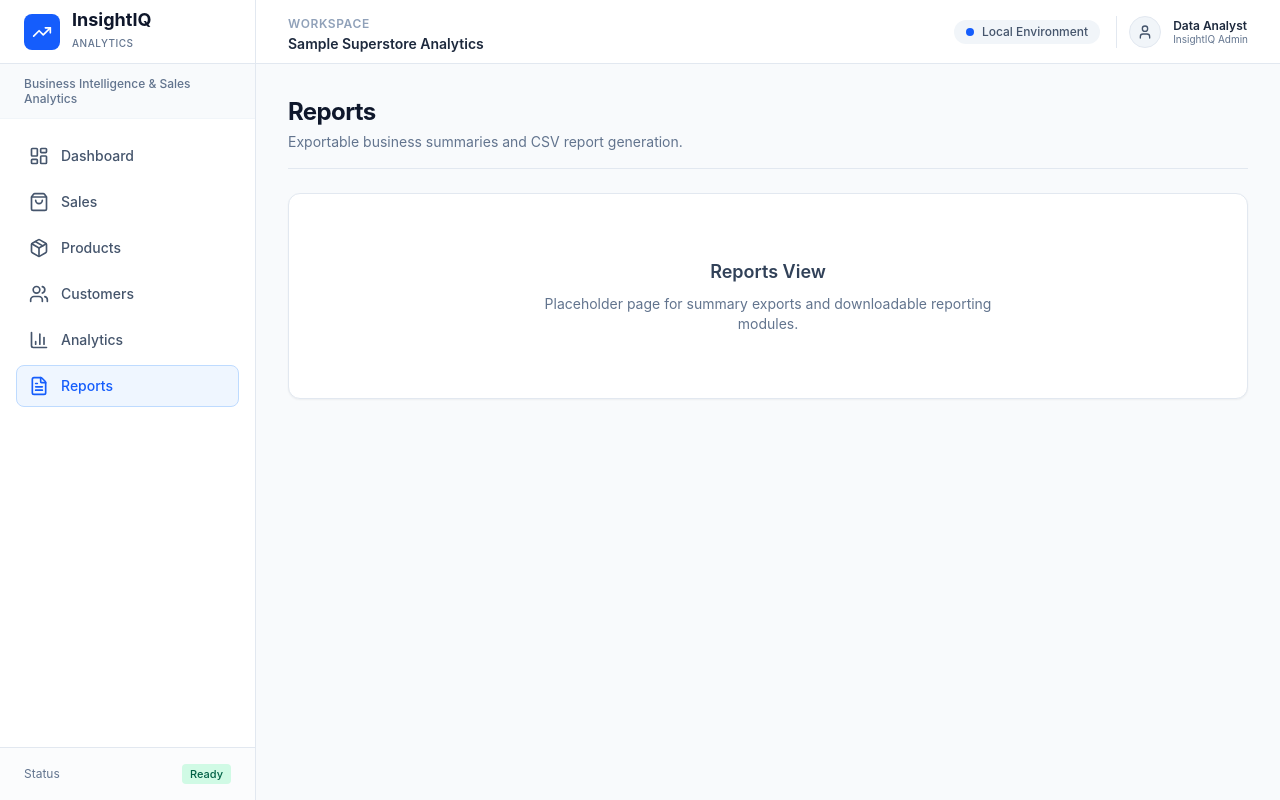
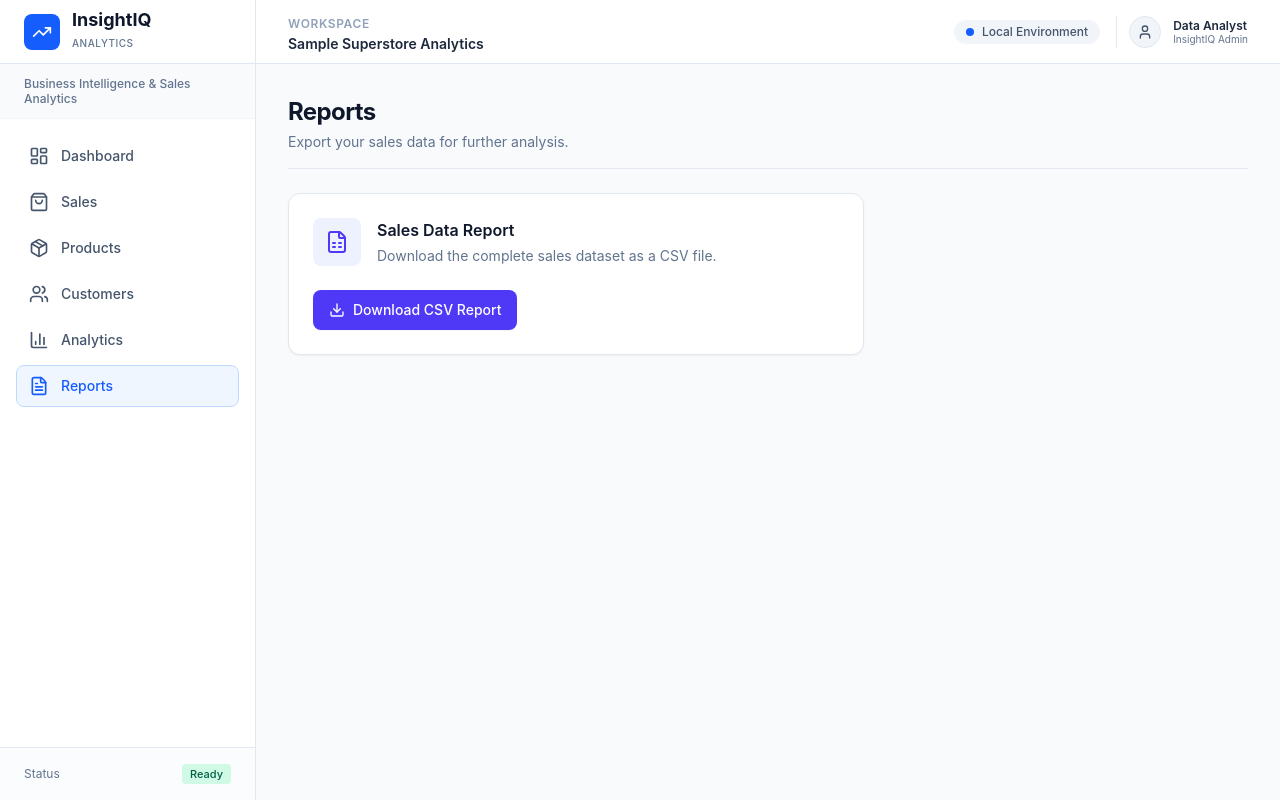
Before and after one commit to sharma-mohit-codes/InsightsIQ, a React app in the folder frontend/: page /reports in a window 1280 px wide. Built offline with nearby package versions, Linux system fonts and the light colour scheme; the HTML template or start-up script is replaced by a standard one.

Commit message:
feat(frontend): implement CSV report download

```diff
--- a/frontend/src/pages/ReportsPage.jsx
+++ b/frontend/src/pages/ReportsPage.jsx
@@ -1,18 +1,99 @@
-import React from 'react'
+import React, { useState } from 'react'
+import { Download, FileSpreadsheet, Loader2, AlertCircle } from 'lucide-react'
 
 export default function ReportsPage() {
+  const [downloading, setDownloading] = useState(false)
+  const [error, setError] = useState(null)
+
+  const handleDownload = async () => {
+    setDownloading(true)
+    setError(null)
+
+    try {
+      const BASE_URL = 'http://localhost:8000'
+      const response = await fetch(`${BASE_URL}/reports/export`)
+
+      if (!response.ok) {
+        throw new Error(`Download failed with status ${response.status}: ${response.statusText}`)
+      }
+
+      const disposition =
+        response.headers.get('content-disposition') ||
+        response.headers.get('Content-Disposition')
+      let filename = 'insightiq_sales_report.csv'
+      if (disposition && disposition.includes('filename=')) {
+        const matches = /filename[^;=\n]*=((['"]).*?\2|[^;\n]*)/.exec(disposition)
+        if (matches && matches[1]) {
+          filename = matches[1].replace(/['"]/g, '')
+        }
+      }
+
+      const blob = await response.blob()
+      const downloadUrl = window.URL.createObjectURL(blob)
+      const link = document.createElement('a')
+      link.href = downloadUrl
+      link.download = filename
+      document.body.appendChild(link)
+      link.click()
+      link.remove()
+      window.URL.revokeObjectURL(downloadUrl)
+    } catch (err) {
+      console.error('Failed to download report:', err)
+      setError(err.message || 'Failed to download report. Please try again.')
+    } finally {
+      setDownloading(false)
+    }
+  }
+
   return (
     <div className="space-y-6">
       <div className="border-b border-slate-200 pb-4">
         <h1 className="text-2xl font-bold text-slate-900 tracking-tight">Reports</h1>
-        <p className="text-sm text-slate-500 mt-1">Exportable business summaries and CSV report generation.</p>
+        <p className="text-sm text-slate-500 mt-1">
+          Export your sales data for further analysis.
+        </p>
       </div>
 
-      <div className="p-8 bg-white border border-slate-200 rounded-xl shadow-xs text-center py-16">
-        <h2 className="text-lg font-semibold text-slate-700">Reports View</h2>
-        <p className="text-sm text-slate-500 mt-2 max-w-md mx-auto">
-          Placeholder page for summary exports and downloadable reporting modules.
-        </p>
+      <div className="max-w-xl bg-white border border-slate-200 rounded-xl shadow-xs p-6 space-y-6">
+        <div className="flex items-start space-x-4">
+          <div className="p-3 bg-indigo-50 text-indigo-600 rounded-lg flex-shrink-0">
+            <FileSpreadsheet className="w-6 h-6" />
+          </div>
+          <div className="space-y-1 flex-1">
+            <h2 className="text-base font-semibold text-slate-900">Sales Data Report</h2>
+            <p className="text-sm text-slate-500">
+              Download the complete sales dataset as a CSV file.
+            </p>
+          </div>
+        </div>
+
+        {error && (
+          <div className="flex items-center space-x-2 p-3 bg-rose-50 border border-rose-200 text-rose-700 rounded-lg text-sm">
+            <AlertCircle className="w-4 h-4 flex-shrink-0" />
+            <span>{error}</span>
+          </div>
+        )}
+
+        <div>
+          <button
+            type="button"
+            onClick={handleDownload}
+            disabled={downloading}
+            className="inline-flex items-center justify-center space-x-2 px-4 py-2.5 bg-indigo-600 hover:bg-indigo-700 disabled:bg-indigo-400 text-white font-medium text-sm rounded-lg shadow-xs transition-colors duration-150 cursor-pointer disabled:cursor-not-allowed"
+          >
+            {downloading ? (
+              <>
+                <Loader2 className="w-4 h-4 animate-spin" />
+                <span>Downloading...</span>
+              </>
+            ) : (
+              <>
+                <Download className="w-4 h-4" />
+                <span>Download CSV Report</span>
+              </>
+            )}
+          </button>
+        </div>
       </div>
     </div>
   )
```
